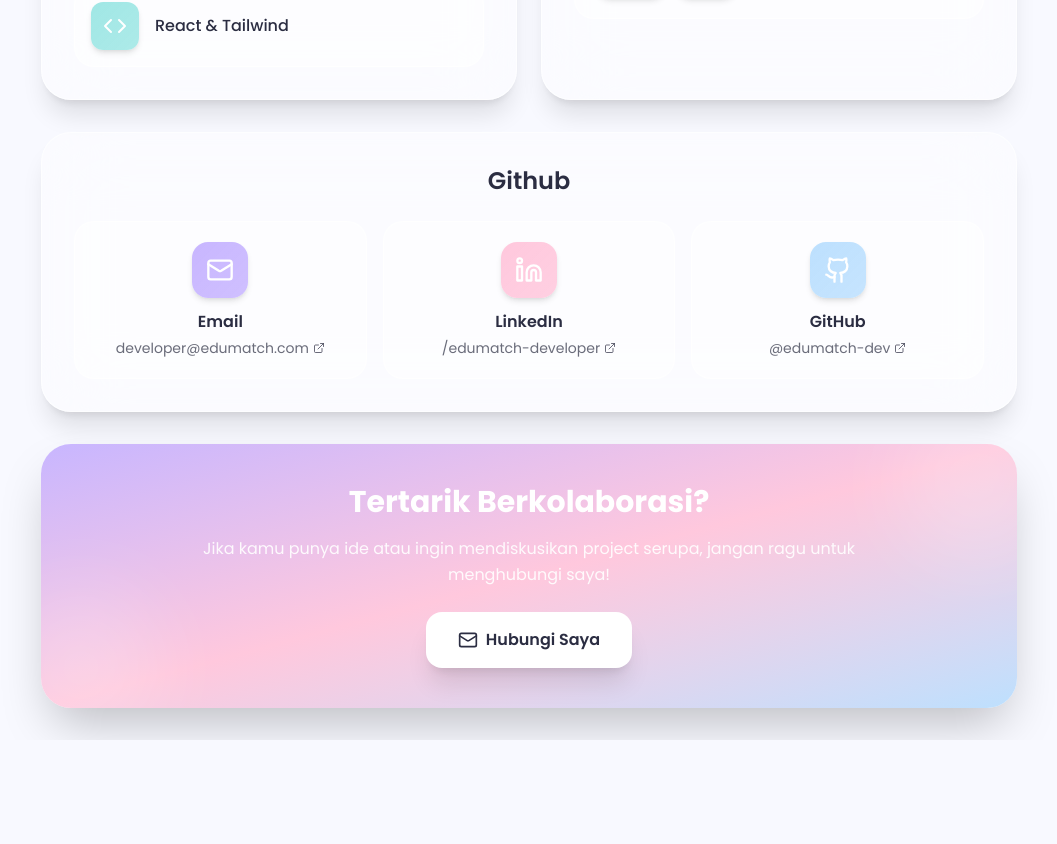
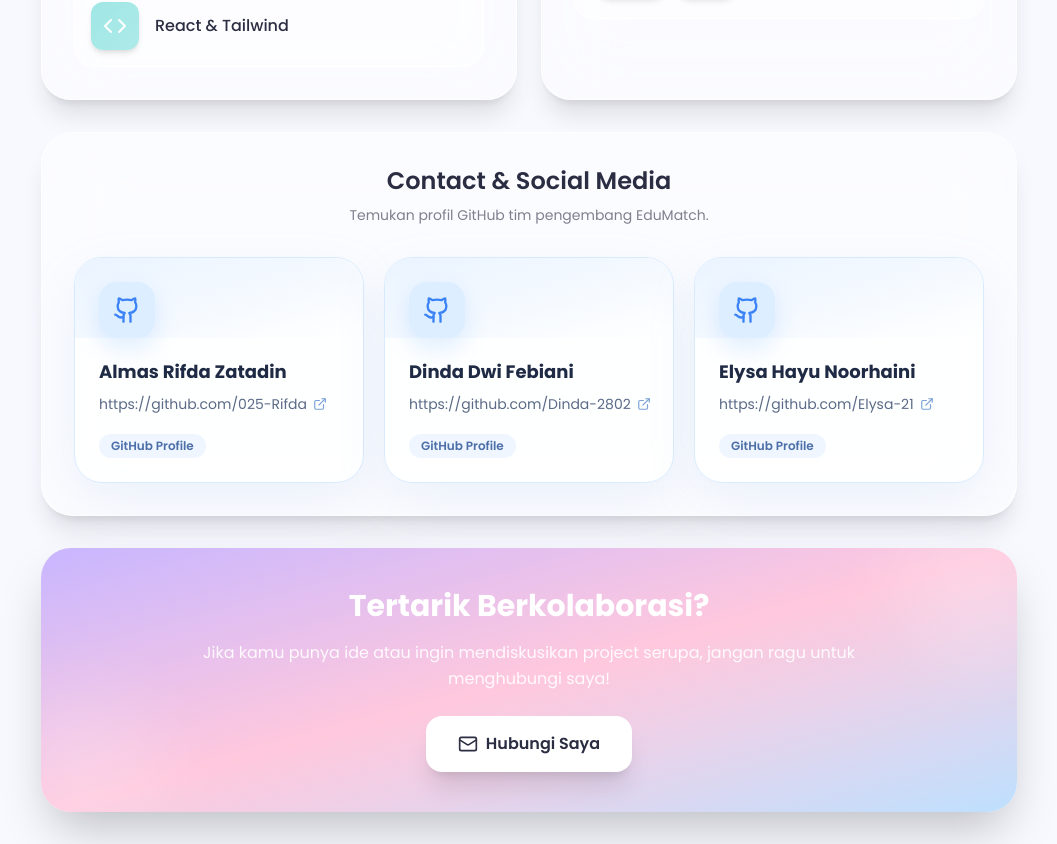
Before and after one commit to 025-Rifda/Edumatch, a React (Vite) app: page /developer in a window 1280 px wide. Shown: the part 960-1804 px from the top of the page, without its empty margins (111-1168 px from the left). Before the commit the page ends 1700 px from the top, so only its background shows below. Built offline with nearby package versions, Linux system fonts and the light colour scheme.

Commit message:
link github

```diff
--- a/src/app/pages/DeveloperPage.tsx
+++ b/src/app/pages/DeveloperPage.tsx
@@ -4,7 +4,6 @@ import {
   ArrowLeft,
   Sparkles,
   Mail,
-  Linkedin,
   Github,
   Award,
   Code,
@@ -27,25 +26,16 @@ export default function DeveloperPage() {
 
   const contacts = [
     {
-      icon: Mail,
-      label: "Email",
-      value: "developer@edumatch.com",
-      link: "mailto:developer@edumatch.com",
-      color: "#C8B6FF",
+      name: "almas rifda zatadin",
+      url: "https://github.com/025-Rifda",
     },
     {
-      icon: Linkedin,
-      label: "LinkedIn",
-      value: "/edumatch-developer",
-      link: "https://linkedin.com",
-      color: "#FFC8DD",
+      name: "dinda dwi febiani",
+      url: "https://github.com/Dinda-2802",
     },
     {
-      icon: Github,
-      label: "GitHub",
-      value: "@edumatch-dev",
-      link: "https://github.com",
-      color: "#BDE0FE",
+      name: "elysa hayu noorhaini",
+      url: "https://github.com/Elysa-21",
     },
   ];
 
@@ -285,47 +275,55 @@ export default function DeveloperPage() {
           </motion.div>
         </div>
 
-        {/* Section 4: Contact */}
+        {/* Section 4: Contact & Social Media */}
         <motion.div
           initial={{ y: 20, opacity: 0 }}
           animate={{ y: 0, opacity: 1 }}
           transition={{ delay: 0.6 }}
-          className="bg-white/40 backdrop-blur-2xl rounded-[30px] p-8 border border-white/60 shadow-xl mb-8"
+          className="bg-white/45 backdrop-blur-2xl rounded-[32px] p-8 border border-white/70 shadow-xl mb-8"
         >
-          <h3 className="text-2xl font-semibold text-[#2B2D42] mb-6 text-center">
-            Github
-          </h3>
+          <div className="mb-8 text-center">
+            <h3 className="text-2xl font-semibold text-[#2B2D42]">
+              Contact & Social Media
+            </h3>
+            <p className="mt-2 text-sm text-[#2B2D42]/60">
+              Temukan profil GitHub tim pengembang EduMatch.
+            </p>
+          </div>
 
-          <div className="grid grid-cols-1 md:grid-cols-3 gap-4">
+          <div className="grid grid-cols-1 md:grid-cols-3 gap-5">
             {contacts.map((contact, index) => {
-              const Icon = contact.icon;
               return (
                 <motion.a
                   key={index}
-                  href={contact.link}
+                  href={contact.url}
                   target="_blank"
                   rel="noopener noreferrer"
                   initial={{ y: 20, opacity: 0 }}
                   animate={{ y: 0, opacity: 1 }}
                   transition={{ delay: 0.7 + index * 0.1 }}
                   whileHover={{ y: -4, scale: 1.02 }}
-                  className="p-5 bg-white/50 rounded-[20px] border border-white/60 hover:shadow-xl transition-all duration-300 text-center group"
+                  className="group relative overflow-hidden rounded-[28px] border border-[#D8EAFE] bg-white/75 p-6 text-left shadow-[0_18px_50px_rgba(125,166,214,0.12)] transition-all duration-300 hover:-translate-y-1 hover:shadow-[0_22px_60px_rgba(125,166,214,0.18)]"
                 >
-                  <div
-                    className="w-14 h-14 rounded-[16px] flex items-center justify-center mx-auto mb-3 shadow-md group-hover:scale-110 transition-transform duration-300"
-                    style={{
-                      background: `linear-gradient(135deg, ${contact.color}, ${contact.color}dd)`,
-                    }}
-                  >
-                    <Icon className="w-7 h-7 text-white" strokeWidth={2} />
+                  <div className="absolute inset-x-0 top-0 h-20 bg-gradient-to-br from-[#EAF4FF] via-[#F4F9FF] to-transparent pointer-events-none" />
+                  <div className="relative z-10 flex flex-col items-start">
+                    <div className="mb-5 flex h-14 w-14 items-center justify-center rounded-[18px] bg-[#DCEEFF] text-[#3B82F6] shadow-[0_10px_25px_rgba(96,165,250,0.20)] transition-transform duration-300 group-hover:scale-105">
+                      <Github className="h-7 w-7" strokeWidth={2} />
+                    </div>
+
+                    <p className="text-lg font-bold capitalize text-[#1F2A44]">
+                      {contact.name}
+                    </p>
+
+                    <div className="mt-2 flex items-center gap-1.5 text-sm text-[#5B6B87]">
+                      <span className="truncate">{contact.url}</span>
+                      <ExternalLink className="h-3.5 w-3.5 flex-shrink-0 text-[#7AA2D8]" />
+                    </div>
+
+                    <div className="mt-5 inline-flex items-center rounded-full bg-[#EFF6FF] px-3 py-1 text-xs font-semibold text-[#4C6FA8]">
+                      GitHub Profile
+                    </div>
                   </div>
-                  <p className="font-semibold text-[#2B2D42] mb-1">
-                    {contact.label}
-                  </p>
-                  <p className="text-sm text-[#2B2D42]/70 flex items-center justify-center gap-1">
-                    {contact.value}
-                    <ExternalLink className="w-3 h-3" />
-                  </p>
                 </motion.a>
               );
             })}
```
Also changed, not shown: 5 other files (tests, documents, lock files or other folders).
